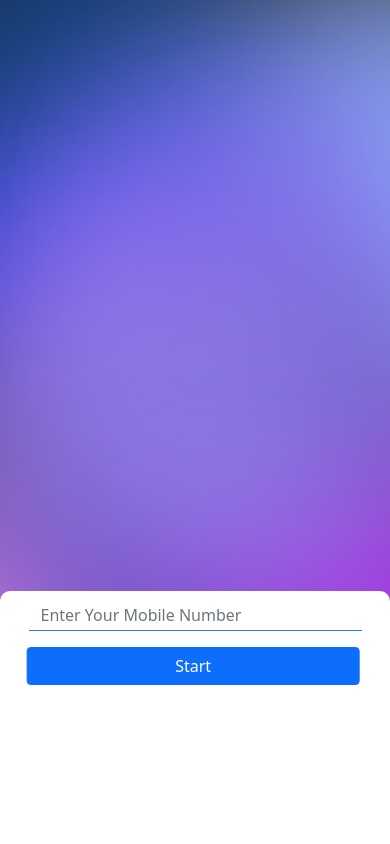
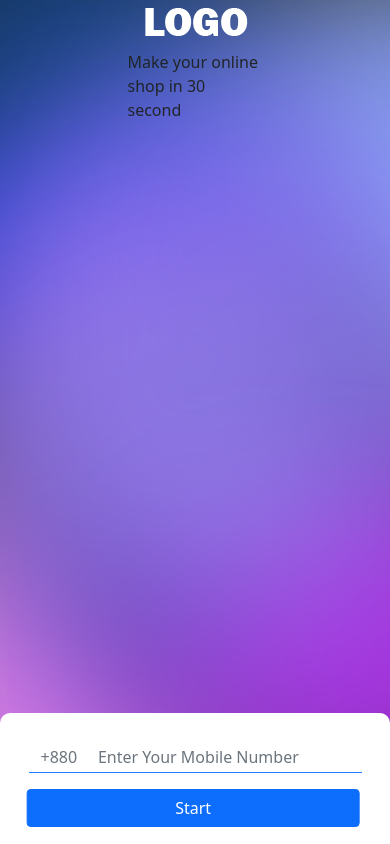
Before and after one commit to monirulislamakash/dukanapp, a Django app: page / in a window 390 px wide. Run offline with Django 3.2, Linux system fonts and the light colour scheme.

Commit message:
first commit1

```diff
--- a/dukan/settings.py
+++ b/dukan/settings.py
@@ -29,7 +29,7 @@ SECRET_KEY = 'django-insecure-l9muz=#c#daqdfn3n^9rh&sutu6!zvicl^t3v3-#k&65$4_b+w
 # SECURITY WARNING: don't run with debug turned on in production!
 DEBUG = True
 
-ALLOWED_HOSTS = ["","akashdukan.herokuapp.com"]
+ALLOWED_HOSTS = ["akashdukan.herokuapp.com"]
 
 
 # Application definition
--- a/dukanmy/templates/index.html
+++ b/dukanmy/templates/index.html
@@ -6,9 +6,13 @@
 {% block title %}Home{% endblock  %}
 {% block body %}
     <div class="maindiv">
+        <div class="logo">
+            <img src="{% static 'brandlogo/blogo.png' %}">
+            <p>Make your online shop in 30 second</p>
+        </div>
         <div class="cover">
             <div class="mb-3">
-                <input type="number" class="form-control registration_number" id="exampleInputEmail1" aria-describedby="emailHelp" placeholder="Enter Your Mobile Number">
+                <input type="number" class="form-control registration_number" id="exampleInputEmail1" aria-describedby="emailHelp" placeholder="+880     Enter Your Mobile Number">
             </div>
             <div class="">
                 <button type="button" class="btn btn-primary start_button">Start</button>
--- a/static/style.css
+++ b/static/style.css
@@ -17,7 +17,7 @@
         border-top-left-radius:10px;
         border-top-right-radius:10px;
         margin-top:70vh;
-
+        padding-top:30px;
     }
     .registration_number{
         border: 0px;
@@ -33,4 +33,8 @@
         left: 0%;
         transform: translate(5%);
     }
+    .logo{
+        width:135px;
+        margin:0 auto;
+    }
 }
```
Also changed, not shown: static/brandlogo/blogo.png (added).
